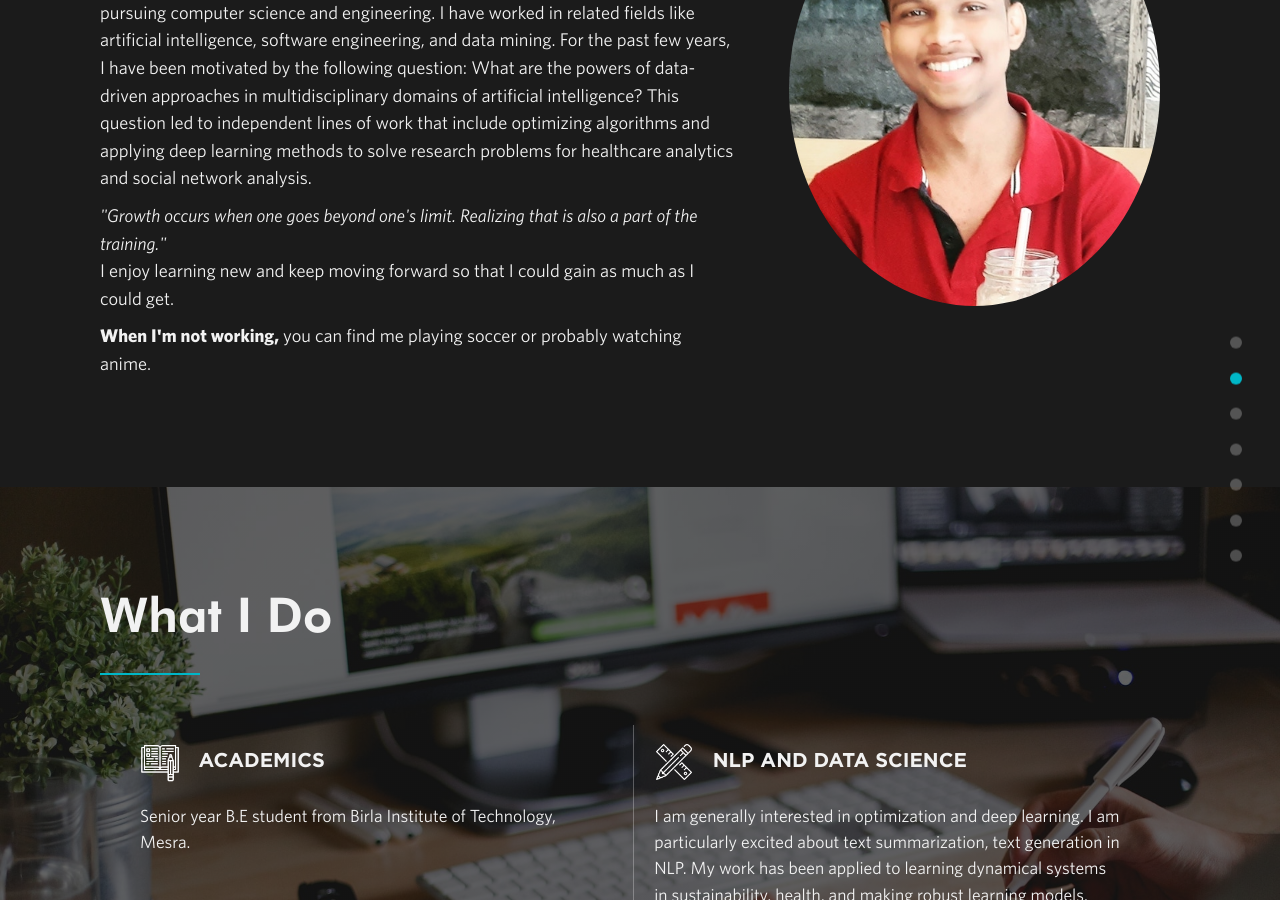
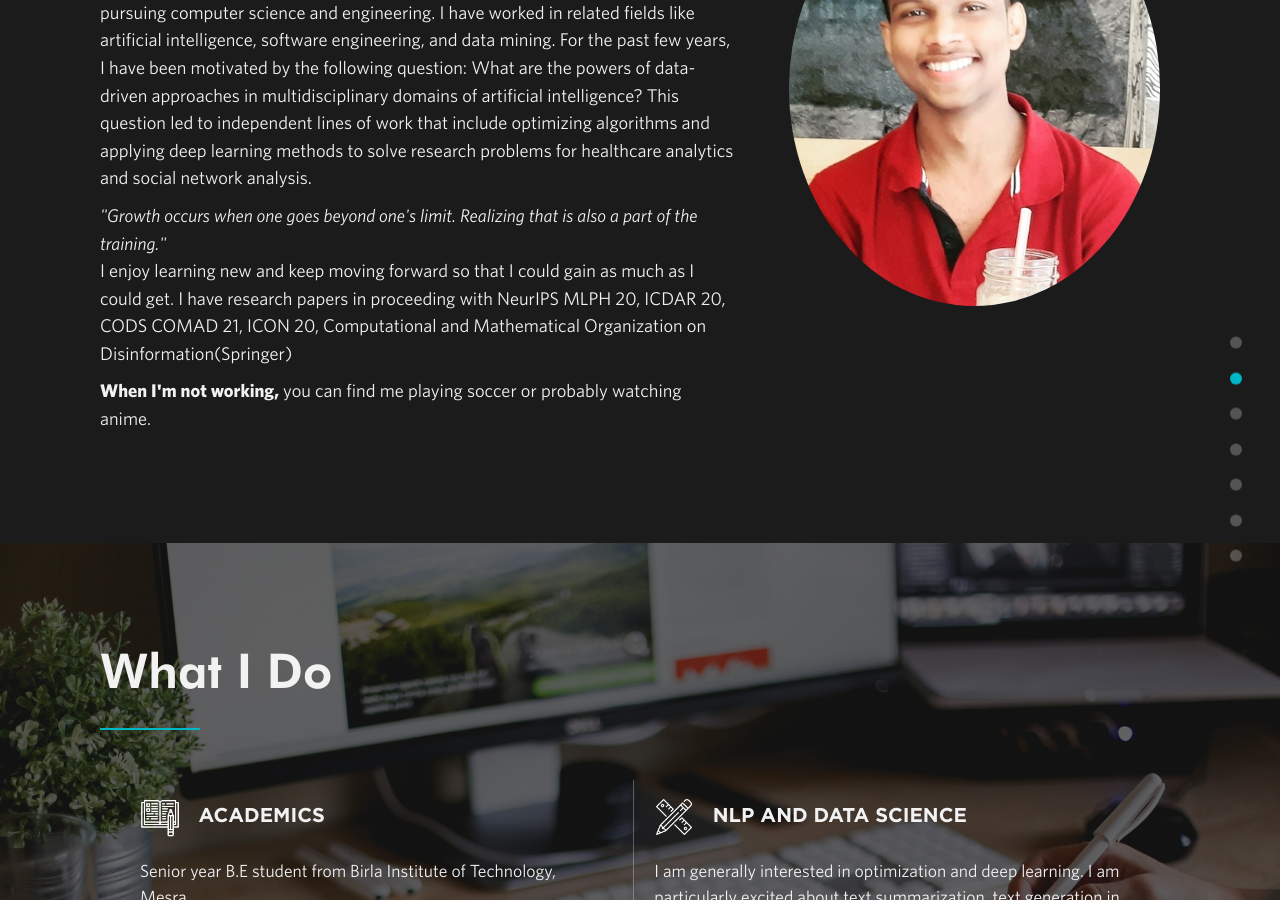
Before and after one commit to sumit6597/sumit6597.github.io, a Jekyll site: the page built from index.html, in a window 1280 px wide and 900 px high, scrolled down 1223 px. Built offline with Jekyll 4.4.1, drawn with Linux system fonts in a browser that asks for light colours; nearby versions of some CDN libraries.

Commit message:
Update about.html

```diff
--- a/_includes/about.html
+++ b/_includes/about.html
@@ -8,7 +8,7 @@
         <img class="headshot" src="img/pic.jpg" alt="headshot">
         <div class="about-text-wrapper">
           <p class="about-text"><strong>I'm currently a senior year student at Birla Institute of Technology, Mesra</strong> pursuing computer science and engineering. I have worked in related fields like artificial intelligence, software engineering, and data mining. For the past few years, I have been motivated by the following question: What are the powers of data-driven approaches in multidisciplinary domains of artificial intelligence? This question led to independent lines of work that include optimizing algorithms and applying deep learning methods to solve research problems for healthcare analytics and social network analysis. </p>
-          <p class="about-text"><cite>"Growth occurs when one goes beyond one's limit. Realizing that is also a part of the training."</cite><br>I enjoy learning new and keep moving forward so that I could gain as much as I could get.</p>
+          <p class="about-text"><cite>"Growth occurs when one goes beyond one's limit. Realizing that is also a part of the training."</cite><br>I enjoy learning new and keep moving forward so that I could gain as much as I could get. I have research papers in proceeding with NeurIPS MLPH 20, ICDAR 20, CODS COMAD 21, ICON 20, Computational and Mathematical Organization on Disinformation(Springer) </p>
           <p class="about-text"><strong>When I'm not working,</strong> you can find me playing soccer or probably watching anime.</p>
         </div>
       </div>
```
